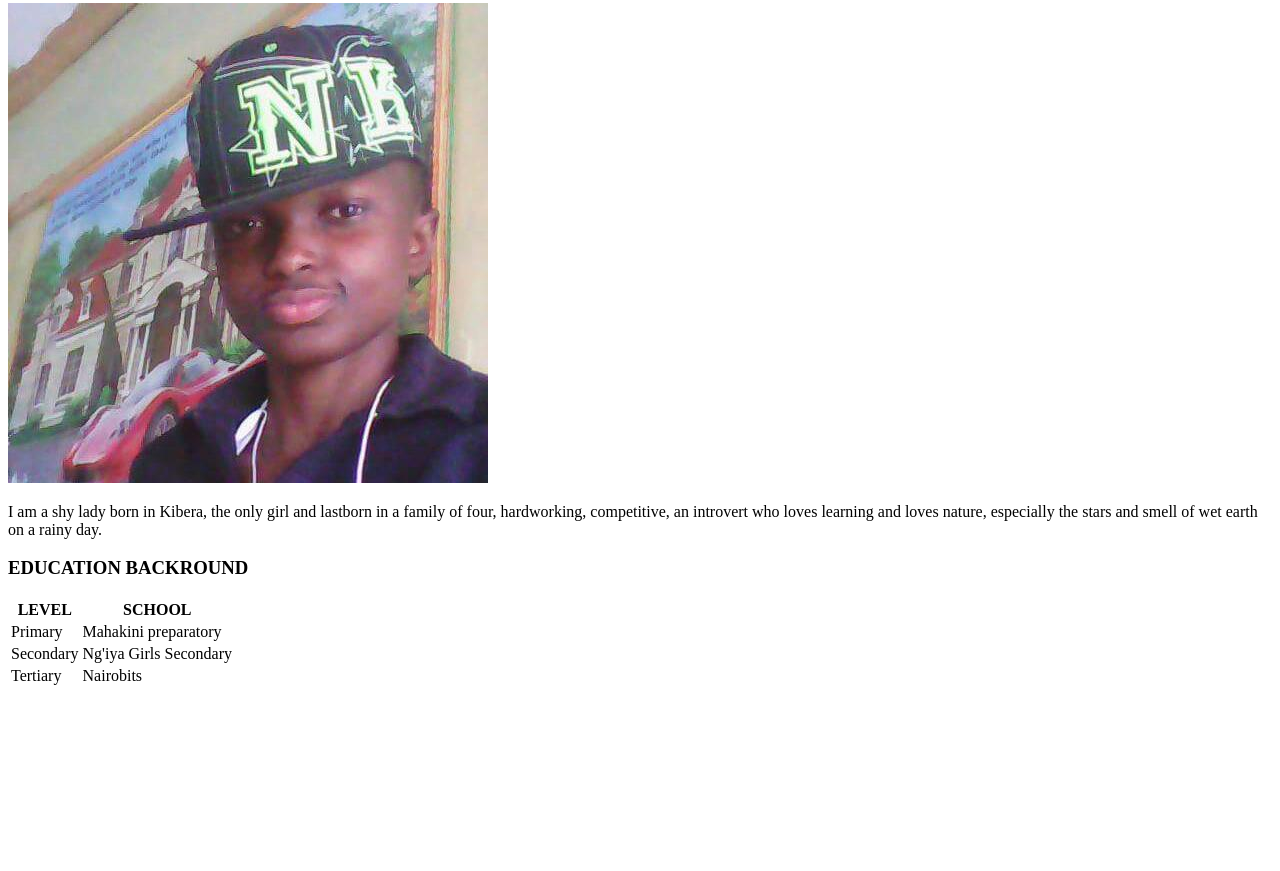
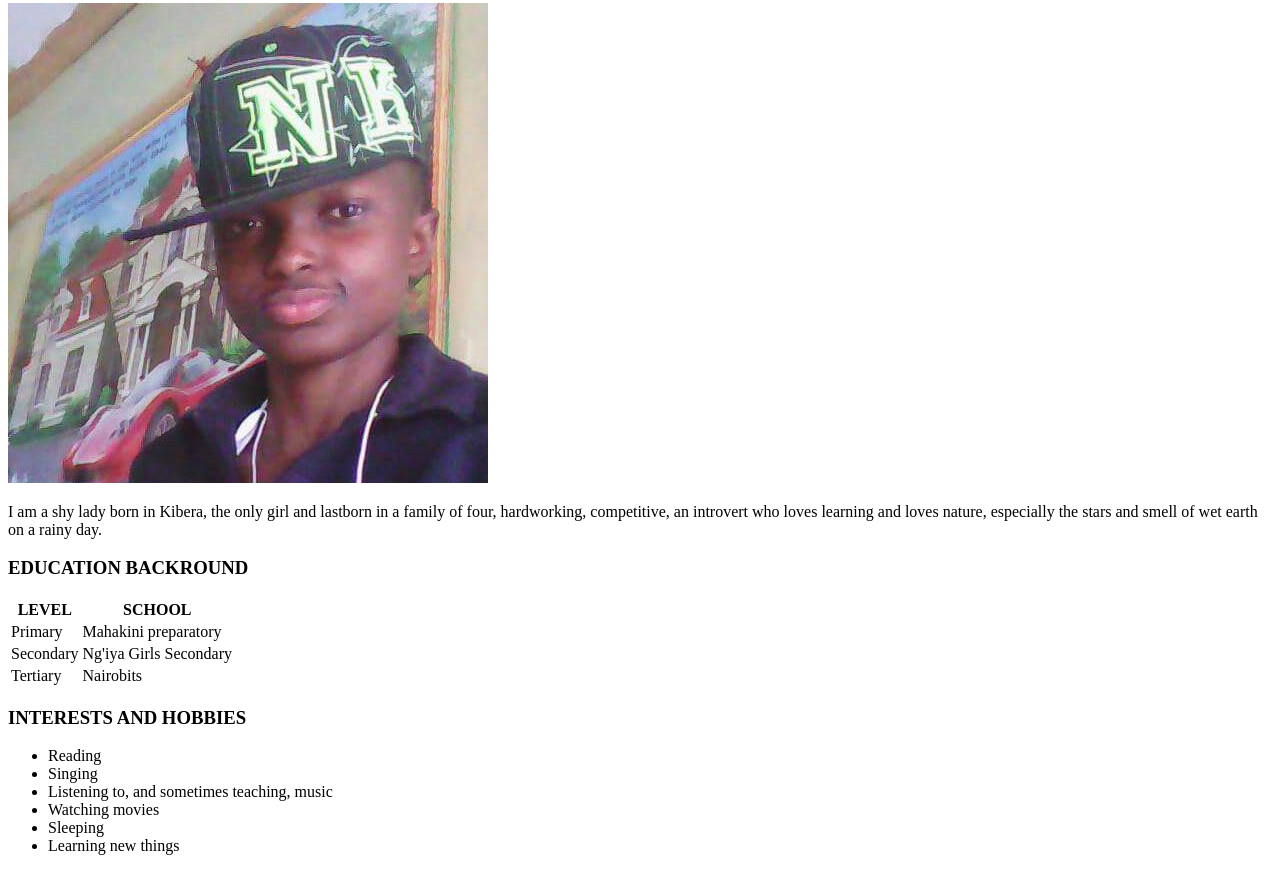
Before and after one commit to winniediana4/portfolio-landing-page, a plain HTML site: page index.html in a window 1280 px wide. Shown: the part 1009-1880 px from the top of the page. Before the commit the page ends 1705 px from the top, so only its background shows below. Drawn offline with Linux system fonts and the light colour scheme.

Commit message:
add interests and hobbies

```diff
--- a/index.html
+++ b/index.html
@@ -46,5 +46,14 @@
       <td>Nairobits</td>
     </tr>
    </table>
+   <h3>INTERESTS AND HOBBIES</h3>
+      <ul>
+        <li>Reading</li>
+        <li>Singing</li>
+        <li>Listening to, and sometimes teaching, music</li>
+        <li>Watching movies</li>
+        <li>Sleeping</li>
+        <li>Learning new things</li>
+      </ul>
 </body>
 </html>
```
